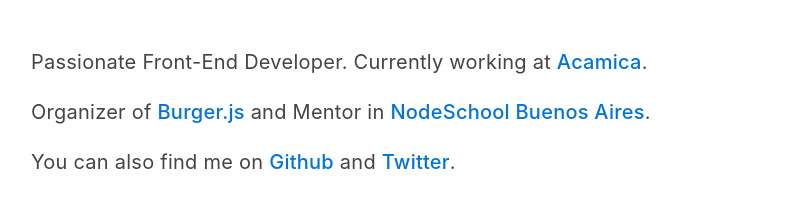
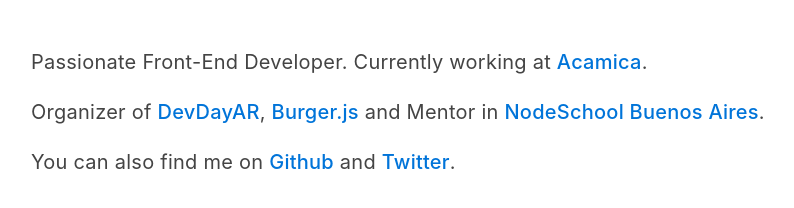
Before and after one commit to durancristhian/durancristhian.github.io, a plain HTML site: page index.html in a window 1280 px wide. Shown: the part 372-580 px from the top of the page, without its empty margins (149-943 px from the left). Drawn offline with Linux system fonts and the light colour scheme.

Commit message:
Add DevDayAR link

```diff
--- a/index.html
+++ b/index.html
@@ -65,7 +65,7 @@
         <h1>Cristhian Duran</h1>
         <p><a href="mailto:durancristhian@gmail.com">durancristhian@gmail.com</a></p>
         <p>Passionate Front-End Developer. Currently working at <a href="https://www.acamica.com/" target="_blank">Acamica</a>.</p>
-        <p>Organizer of <a href="https://twitter.com/burgerjsba" target="_blank">Burger.js</a> and Mentor in <a href="https://twitter.com/nodeschoolba" target="_blank">NodeSchool Buenos Aires</a>.</p>
+        <p>Organizer of <a href="https://twitter.com/devdayar" target="_blank">DevDayAR</a>, <a href="https://twitter.com/burgerjsba" target="_blank">Burger.js</a> and Mentor in <a href="https://twitter.com/nodeschoolba" target="_blank">NodeSchool Buenos Aires</a>.</p>
         <p>You can also find me on <a href="https://github.com/durancristhian" target="_blank">Github</a> and <a href="https://twitter.com/durancristhian" target="_blank">Twitter</a>.</p>
     </main>
     <script>
```
